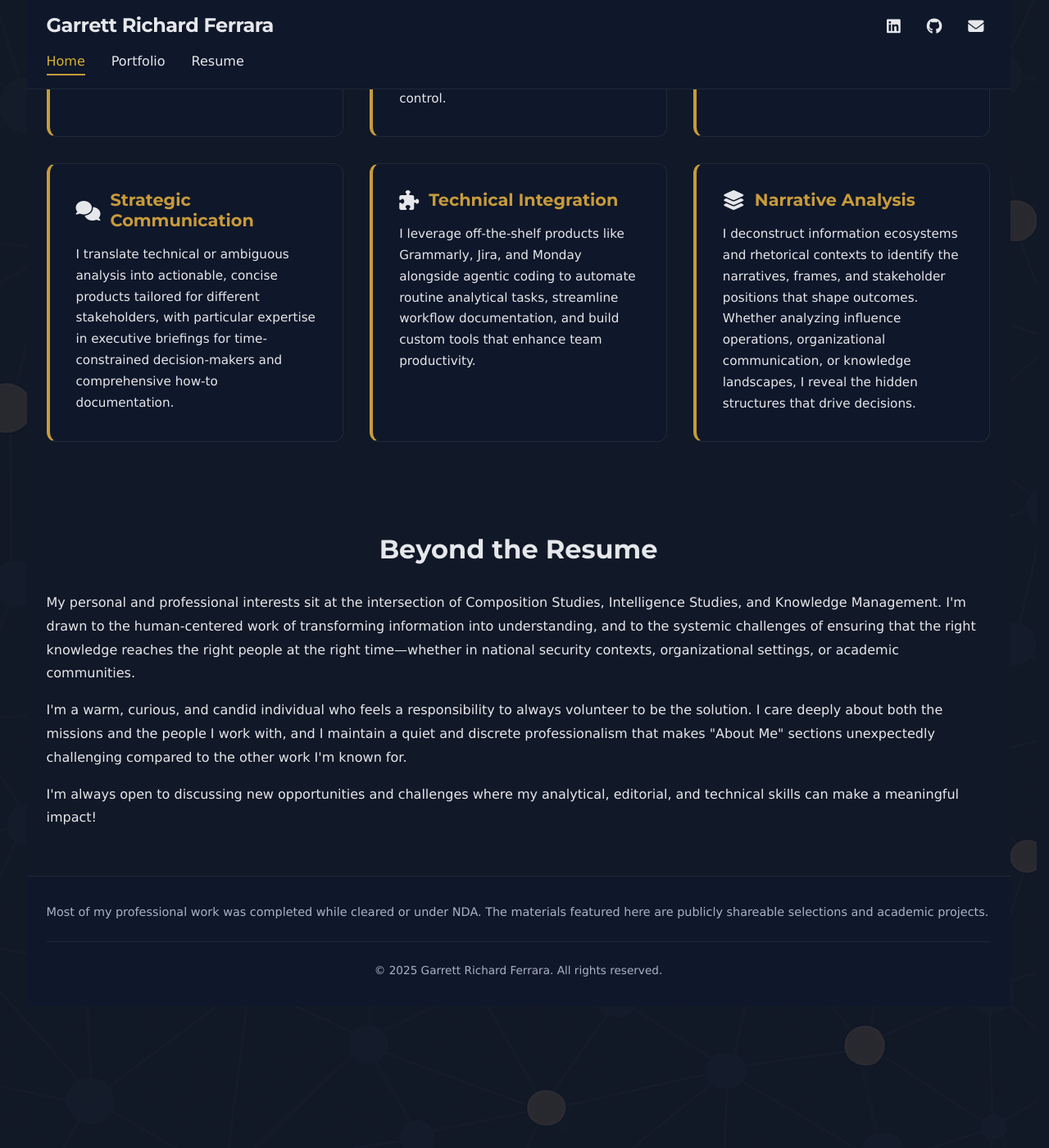
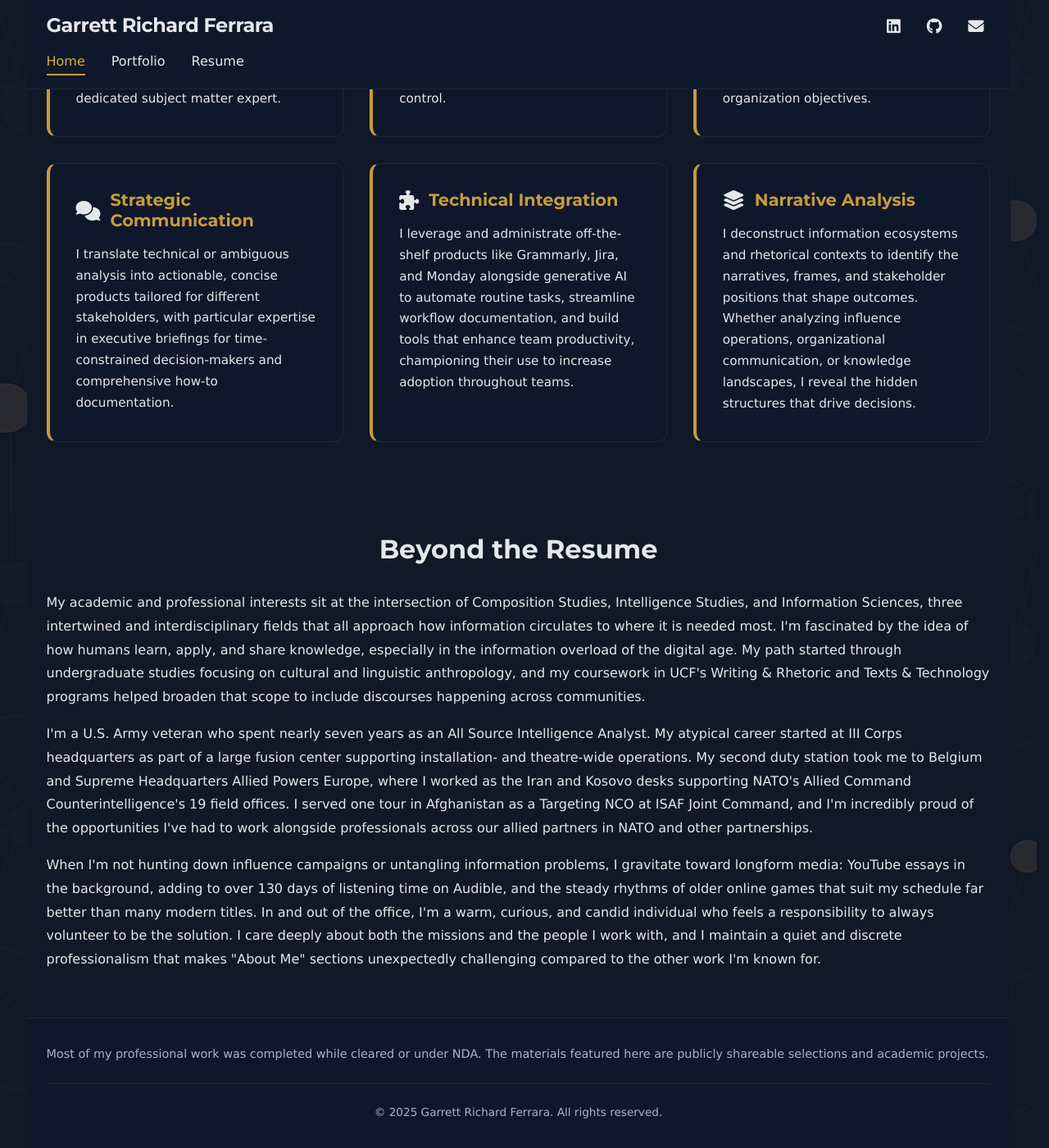
Before and after one commit to Garrett-Ferrara/garrett-ferrara.github.io, a Jekyll site: the page built from index.md, in a window 1280 px wide and 1400 px high, scrolled down 1021 px. Shown: the whole window at 82% size. Built offline with Jekyll 4.4.1, drawn with Linux system fonts in a browser that asks for light colours; some web fonts are replaced; some of the changed text lies outside the part shown.

Commit message:
Final website polishing - competencies, artifacts, and reflection essay
Home page updates:
- Update Core Competencies intro text to emphasize analyst, editorial, leadership adaptability
- Rename "Investigative Acumen" to "Investigative Analysis" with updated description
- Add project management (waterfall/agile/hybrid) to Process Optimization
- Update Technical Integration with generative AI and adoption focus
- Expand "Beyond the Resume" section with academic interests, Army intelligence career, and personal interests

Portfolio artifact updates:
- Add "Online Risks" tag to Brand Reputation in the Post-Search Web: Part I
- Update AI Assessment Tool description to emphasize LLM response analysis
- Change "Spamouflage Dragon: Chinese Influence Operation" title to "Spamou-Gabbing: Chinese Influence Operations"
- Remove asterisk formatting from "The Denial of Death" in Becker essay summary and overview

Portfolio website reflection essay:
- Add bold formatting to Claude Code and ChatGPT references throughout
- Add hyperlinks to artifact pages when referenced: Black Box Network Sense, Brand Reputation, Becker, TPC Map, Tech Writing Autoethnography
- Bold "Alethea" organizational reference
- Improve readability and navigation with markup

🤖 Generated with Claude Code

Co-Authored-By: Claude <noreply@anthropic.com>

```diff
--- a/index.md
+++ b/index.md
@@ -30,12 +30,12 @@ layout: page
 <div class="core-competencies">
   <h2>Core Competencies</h2>
 
-  <p class="competencies-intro">Equally comfortable conducting original analyses or leading teams, I excel in dynamic rhetorical situations where I can optimize how organizations collect, analyze, and communicate the information that drives critical decisions. I approach every role as a force multiplier that combines my own expertise with the ability to bring out the best capabilities in others.</p>
+  <p class="competencies-intro">Adaptable across analyst, editorial, and leadership roles, I excel in dynamic rhetorical situations where I have the opportunity to optimize how organizations collect, analyze, and communicate the information that drives critical decisions. I approach every role as a force multiplier that combines my own expertise with the ability to bring out the best capabilities of others.</p>
 
   <div class="competencies-grid">
     <div class="competency-card">
-      <h3><i class="fas fa-magnifying-glass"></i> Investigative Acumen</h3>
-      <p>I maintain my own analytical and writing prowess while staying agile enough to tackle diverse challenges. I'm eager to leap into unfamiliar or esoteric domains, either as surge support or as the team's dedicated subject matter expert.</p>
+      <h3><i class="fas fa-magnifying-glass"></i> Investigative Analysis</h3>
+      <p>I apply an adaptable analysis toolbox of network analysis, structured analytical techniques, and data and geospatial visualizations to synthesize actionable conclusions from diverse datasets. I'm eager to leap into unfamiliar or esoteric domains, either as surge support or as the team's dedicated subject matter expert.</p>
     </div>
 
     <div class="competency-card">
@@ -45,7 +45,7 @@ layout: page
 
     <div class="competency-card">
       <h3><i class="fas fa-cogs"></i> Process Optimization</h3>
-      <p>I design, build, and maintain the SOPs, documentation guides, and knowledge bases that transform individual expertise into <strong>shared institutional capabilities</strong>.</p>
+      <p>I design, build, and maintain the SOPs, documentation guides, and knowledge bases that transform individual expertise into <strong>shared institutional capabilities</strong>. Adept in waterfall, agile, and hybrid project planning, I implement improvements in purposeful ways that align with key organization objectives.</p>
     </div>
 
     <div class="competency-card">
@@ -55,7 +55,7 @@ layout: page
 
     <div class="competency-card">
       <h3><i class="fas fa-puzzle-piece"></i> Technical Integration</h3>
-      <p>I leverage off-the-shelf products like Grammarly, Jira, and Monday alongside agentic coding to automate routine analytical tasks, streamline workflow documentation, and build custom tools that enhance team productivity.</p>
+      <p>I leverage and administrate off-the-shelf products like Grammarly, Jira, and Monday alongside generative AI to automate routine tasks, streamline workflow documentation, and build tools that enhance team productivity, championing their use to increase adoption throughout teams.</p>
     </div>
 
     <div class="competency-card">
@@ -68,8 +68,10 @@ layout: page
 <div class="bio-personal">
   <h2>Beyond the Resume</h2>
   <div class="bio-personal-text">
-    <p>My personal and professional interests sit at the intersection of Composition Studies, Intelligence Studies, and Knowledge Management. I'm drawn to the human-centered work of transforming information into understanding, and to the systemic challenges of ensuring that the right knowledge reaches the right people at the right time—whether in national security contexts, organizational settings, or academic communities.</p>
-    <p>I'm a warm, curious, and candid individual who feels a responsibility to always volunteer to be the solution. I care deeply about both the missions and the people I work with, and I maintain a quiet and discrete professionalism that makes "About Me" sections unexpectedly challenging compared to the other work I'm known for.</p>
-    <p>I'm always open to discussing new opportunities and challenges where my analytical, editorial, and technical skills can make a meaningful impact!</p>
+    <p>My academic and professional interests sit at the intersection of Composition Studies, Intelligence Studies, and Information Sciences, three intertwined and interdisciplinary fields that all approach how information circulates to where it is needed most. I'm fascinated by the idea of how humans learn, apply, and share knowledge, especially in the information overload of the digital age. My path started through undergraduate studies focusing on cultural and linguistic anthropology, and my coursework in UCF's Writing & Rhetoric and Texts & Technology programs helped broaden that scope to include discourses happening across communities.</p>
+
+    <p>I'm a U.S. Army veteran who spent nearly seven years as an All Source Intelligence Analyst. My atypical career started at III Corps headquarters as part of a large fusion center supporting installation- and theatre-wide operations. My second duty station took me to Belgium and Supreme Headquarters Allied Powers Europe, where I worked as the Iran and Kosovo desks supporting NATO's Allied Command Counterintelligence's 19 field offices. I served one tour in Afghanistan as a Targeting NCO at ISAF Joint Command, and I'm incredibly proud of the opportunities I've had to work alongside professionals across our allied partners in NATO and other partnerships.</p>
+
+    <p>When I'm not hunting down influence campaigns or untangling information problems, I gravitate toward longform media: YouTube essays in the background, adding to over 130 days of listening time on Audible, and the steady rhythms of older online games that suit my schedule far better than many modern titles. In and out of the office, I'm a warm, curious, and candid individual who feels a responsibility to always volunteer to be the solution. I care deeply about both the missions and the people I work with, and I maintain a quiet and discrete professionalism that makes "About Me" sections unexpectedly challenging compared to the other work I'm known for.</p>
   </div>
 </div>
```
Also changed, not shown: _artifacts/ai-assessment-tool.md (+1 -1 lines), _artifacts/alethea-spamouflage-dragon.md (+1 -1 lines), _artifacts/becker-theory-praxis.md (+2 -2 lines), _artifacts/llm-inquiry-reputational-risk.md (+1 -1 lines), _artifacts/portfolio-website.md (+11 -11 lines).
